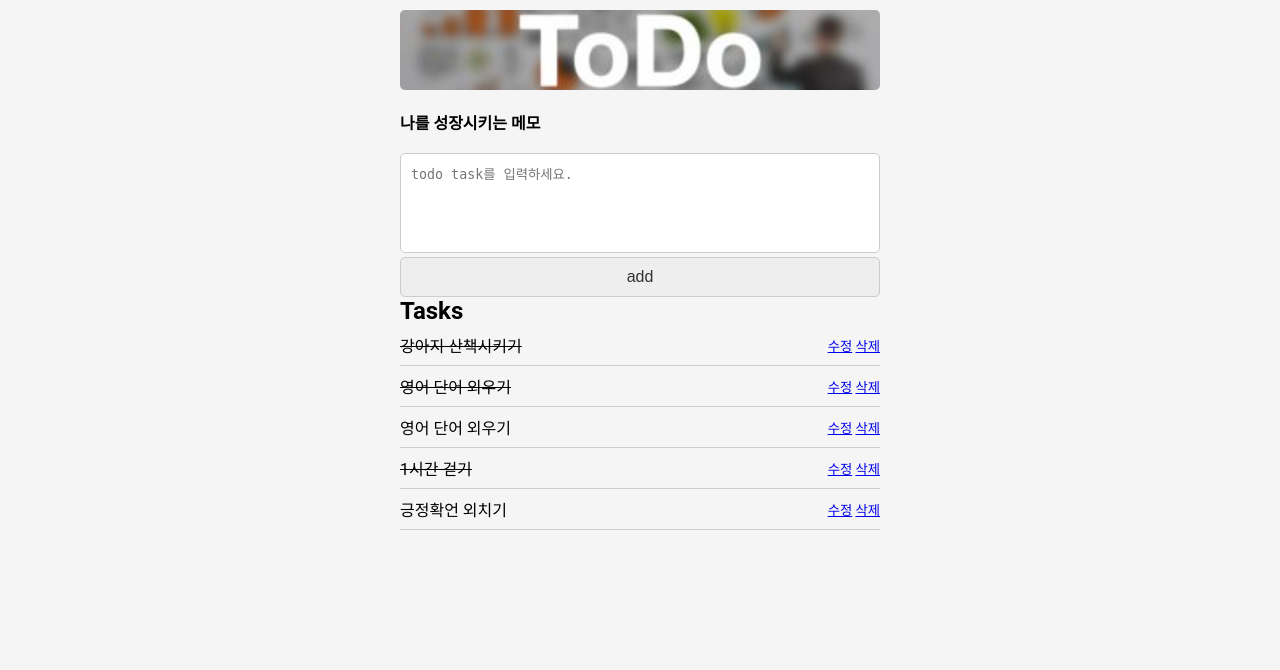
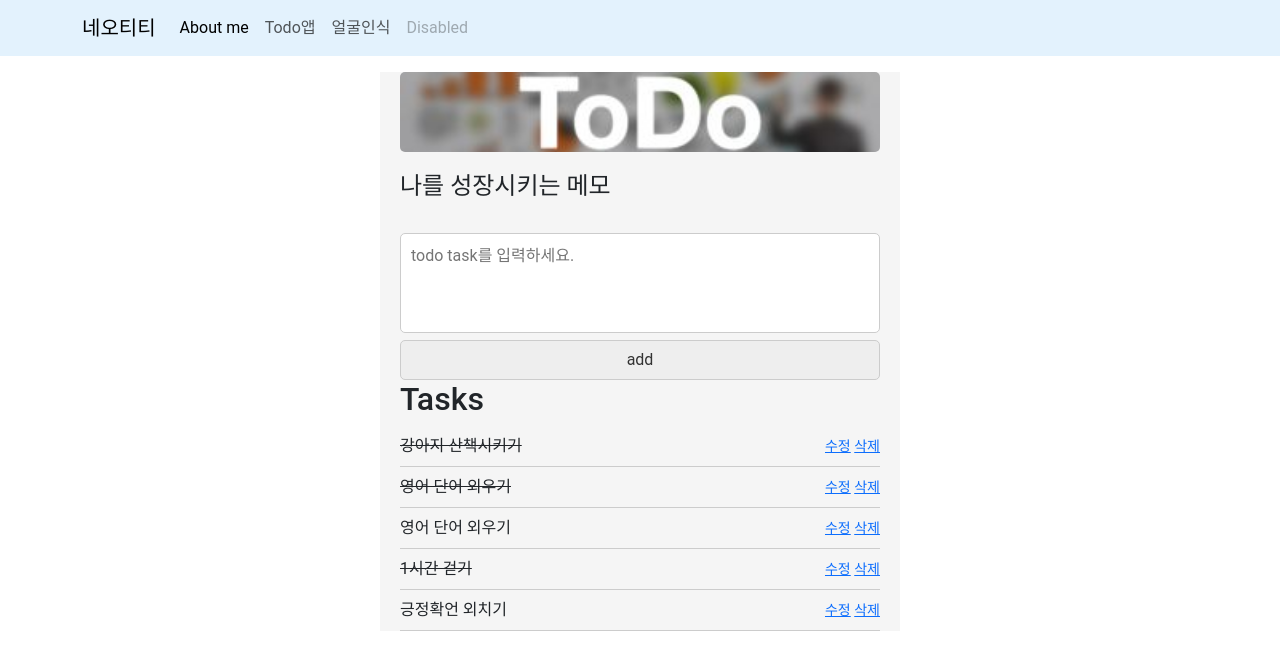
Before and after one commit to happymaker1024/todos_kpmg_5th, a FastAPI app: page / in a window 1280 px wide. Shown: the top 670 px of the page. Run offline with FastAPI, Linux system fonts and the light colour scheme; data comes from the database, SQL or seed files in the repository.

Commit message:
네비게이션바, 얼신인식 앱 완성

```diff
--- a/main.py
+++ b/main.py
@@ -1,10 +1,11 @@
 import os
 from fastapi import FastAPI, Form, Request, Depends, status
-from fastapi.responses import RedirectResponse
+from fastapi.responses import RedirectResponse, StreamingResponse
 from fastapi.staticfiles import StaticFiles
 from fastapi.templating import Jinja2Templates
 from sqlalchemy.orm import Session
 from db.database import SessionLocal, engine, Base
+from face_recog import FaceRecog, video_process
 import models
 app = FastAPI()
 
@@ -93,3 +94,19 @@ async def delete(request: Request, id: int, db: Session = Depends(get_db)):
     # 테이블 적용
     db.commit()
     return RedirectResponse(url=app.url_path_for("home"), status_code=status.HTTP_303_SEE_OTHER)
+
+# 얼굴인식 시스템 관련 코드
+## 비디오 피드 엔드포인트
+# HTML 페이지 렌더링 엔드포인트
+# http://127.0.0.1:8000/face_recog_view
+@app.get("/face_recog_view")
+def get_video_page(request: Request):
+    return templates.TemplateResponse("face_recog.html", {"request": request})
+
+# 영상 스트리밍 처리
+@app.get("/face_recog")
+def face_recog():
+    # FaceRecog 인스턴스 생성
+    face_recog_instance = FaceRecog()
+    # 스트리밍 응답
+    return StreamingResponse(video_process(face_recog_instance), media_type="multipart/x-mixed-replace; boundary=frame")
--- a/static/css/main.css
+++ b/static/css/main.css
@@ -5,9 +5,9 @@
 }
 
 body{
-  margin-top: 10px;
+  /* margin-top: 10px; */
   font-family: 'Roboto', sans-serif;
-  background: #f5f5f5;
+
 }
 
 main{
@@ -15,6 +15,7 @@ main{
   max-width: 520px;
   margin: 0 auto;
   padding: 0 20px;
+  background: #f5f5f5;
 }
 
 main p.head_img{
--- /dev/null
+++ b/templates/about_me.html
@@ -0,0 +1,3 @@
+<!-- 이미지 하나 추가 -->
+<!-- 부트스트랩 적용해서 간단한 소개 -->
+<!-- about me 메뉴를 클릭하면 페이지가 열리도록하기  -->
--- a/templates/base.html
+++ b/templates/base.html
@@ -3,16 +3,20 @@
 <head>
     <meta charset="UTF-8">
     <meta name="viewport" content="width=device-width, initial-scale=1.0">
+    <link rel="stylesheet" href="https://cdn.jsdelivr.net/npm/bootstrap@5.3.6/dist/css/bootstrap.min.css">
     <link rel="stylesheet" href="/static/css/main.css">
-    <title>Document</title>
+    <title>Fastapi 앱 구현</title>
 </head>
 <body>
-    <main>
-        <a href="/"><p class="head_img"></p></a>
-        <!-- 자식의 overriding(재정의) 구역 -->
-        {% block content %}
-        {% endblock content %}
+    {% include 'navbar.html' %}
+    <div class="container mt-3">
+        <main>
+            <!-- 자식의 overriding(재정의) 구역 -->
+            {% block content %}
+            {% endblock content %}
 
-    </main>
+        </main>
+    </div>
 </body>
 </html>
+<script src="https://cdn.jsdelivr.net/npm/bootstrap@5.3.6/dist/js/bootstrap.bundle.min.js"></script>
--- a/templates/edit.html
+++ b/templates/edit.html
@@ -1,6 +1,7 @@
 <!-- base.html 상속지정 -->
 {% extends 'base.html' %}
 {% block content %}
+    <a href="/"><p class="head_img"></p></a>
     <h4>메모 수정하기</h4>
     <br>
     <form action="/edit/{{todo.id}}" method="post">
--- a/templates/index.html
+++ b/templates/index.html
@@ -1,6 +1,7 @@
 <!-- base.html 상속지정 -->
 {% extends 'base.html' %}
 {% block content %}
+    <a href="/"><p class="head_img"></p></a>
     <h4>나를 성장시키는 메모</h4>
     <br>
     <form action="/add" method="post">
--- /dev/null
+++ b/templates/navbar.html
@@ -0,0 +1,16 @@
+<nav class="navbar navbar-expand-lg" style="background-color: #e3f2fd;" >
+<div class="container-fluid container">
+  <a class="navbar-brand" href="/">네오티티</a>
+  <button class="navbar-toggler" type="button" data-bs-toggle="collapse" data-bs-target="#navbarNavAltMarkup" aria-controls="navbarNavAltMarkup" aria-expanded="false" aria-label="Toggle navigation">
+    <span class="navbar-toggler-icon"></span>
+  </button>
+  <div class="collapse navbar-collapse" id="navbarNavAltMarkup">
+    <div class="navbar-nav">
+      <a class="nav-link active" aria-current="page" href="/about_me">About me</a>
+      <a class="nav-link" href="/">Todo앱</a>
+      <a class="nav-link" href="/face_recog_view">얼굴인식</a>
+      <a class="nav-link disabled" aria-disabled="true">Disabled</a>
+    </div>
+  </div>
+</div>
+</nav>
```
Also changed, not shown: templates/face_recog.html (added, +18 -0 lines), 1 other file.
